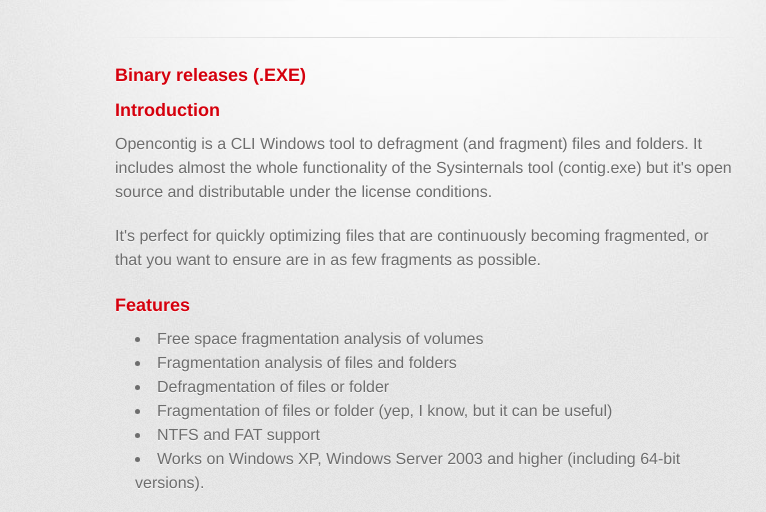
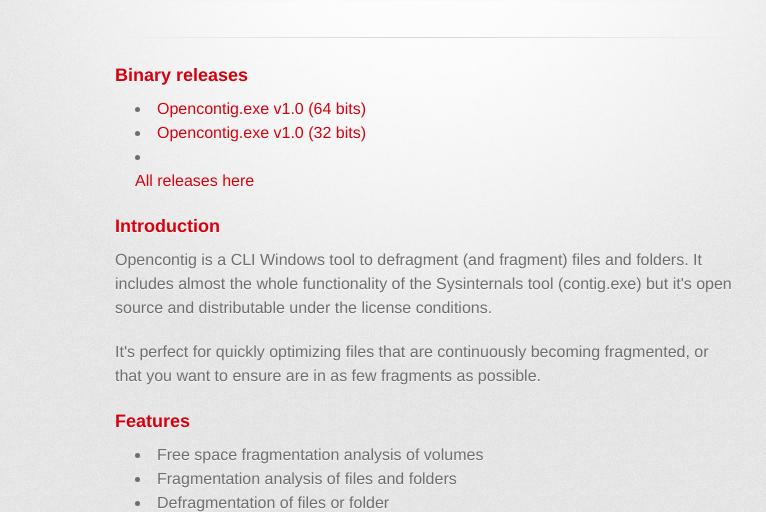
Before and after one commit to navascues/opencontig, a plain HTML site: page index.html in a window 1280 px wide. Shown: the part 209-721 px from the top of the page, without its empty margins (215-981 px from the left). Drawn offline with Linux system fonts and the light colour scheme; a web font is replaced by a local one.

Commit message:
Release v1.0

```diff
--- a/index.html
+++ b/index.html
@@ -40,12 +40,22 @@
           <a href="https://github.com/navascues/opencontig" id="view-on-github" class="button"><span>View on GitHub</span></a>
         </section>
 
+
+
         <hr>
 
         <section id="main_content">
 
 <h3>
-<a name="binary-releases" class="anchor" href="#binary-releases"><span class="octicon octicon-link"></span></a>Binary releases (.EXE)</h3>
+<a name="binary-releases" class="anchor" href="#binary-releases"><span class="octicon octicon-link"></span></a>Binary releases </h3>
+
+<ul>
+  <li><a href="https://github.com/navascues/opencontig/releases/download/v1.0/opencontig.x64.zip">Opencontig.exe v1.0 (64 bits)</a></li>
+  <li><a href="https://github.com/navascues/opencontig/releases/download/v1.0/opencontig.x86.zip">Opencontig.exe v1.0 (32 bits)</a></li>
+  <li><p><a href="https://github.com/navascues/opencontig/releases">All releases here</a></p></li>
+</ul>
+
+
 
 <h3>
 <a name="Introduction" class="anchor" href="#Introduction"><span class="octicon octicon-link"></span></a>Introduction</h3>
```
